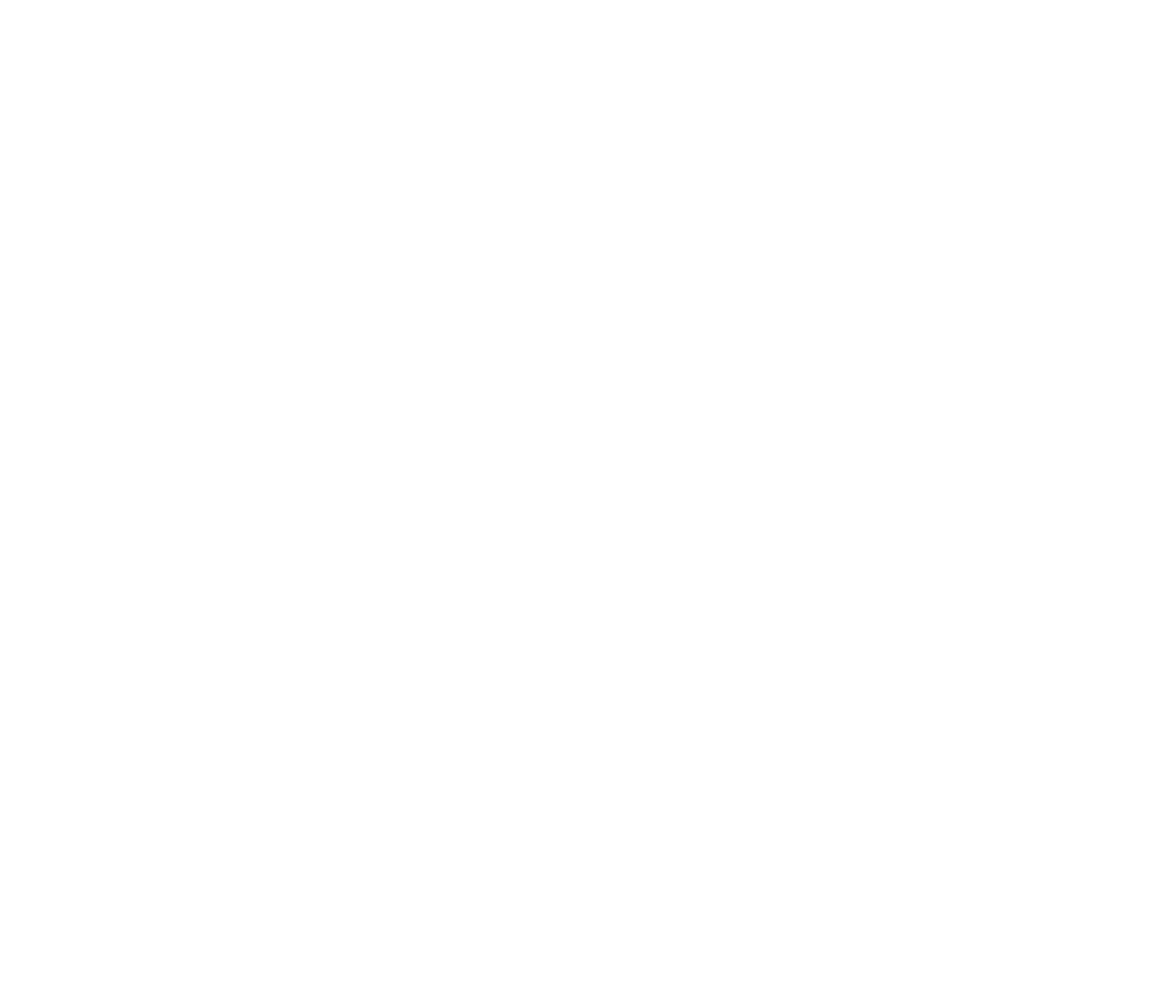
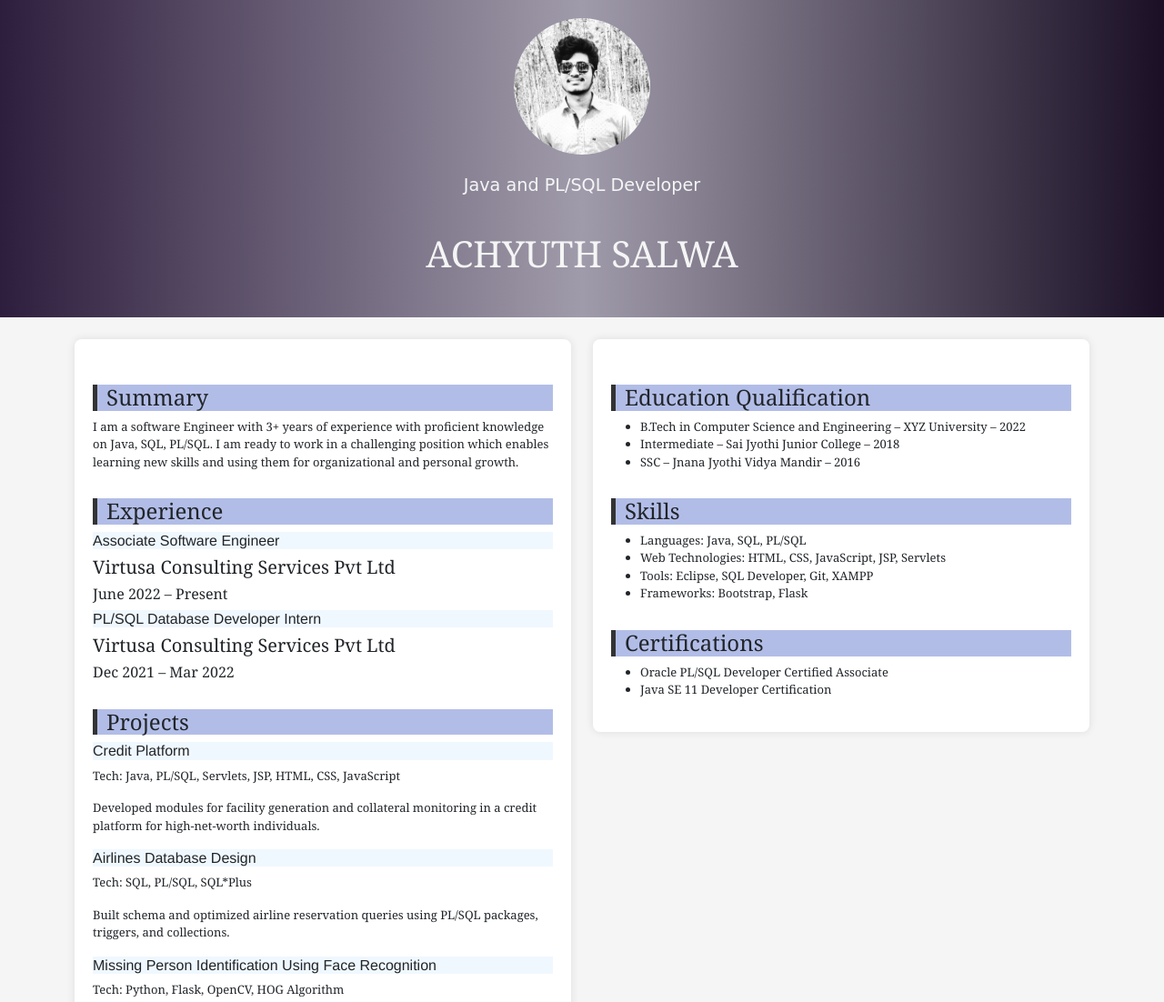
Before and after one commit to AchyuthSalwa/Achyuth_portfolio, a plain HTML site: page AchuResume.html in a window 1280 px wide. Shown: the top 1102 px of the page at 91% size. Before the commit the page ends 800 px from the top, so only its background shows below. Drawn offline with nearby package versions, Linux system fonts and the light colour scheme.

Commit message:
upadated files

```diff
--- a/AchuResume.html
+++ b/AchuResume.html
@@ -0,0 +1,156 @@
+<!DOCTYPE html>
+<html lang="en">
+<head>
+    <meta charset="UTF-8">
+    <meta name="viewport" content="width=device-width, initial-scale=1.0">
+    <title>Achu Resume</title>
+    <link href="https://cdn.jsdelivr.net/npm/bootstrap@5.3.2/dist/css/bootstrap.min.css" rel="stylesheet">
+    <style>
+        body {
+            background-color: #f5f5f5;
+            font-family : Georgia, 'Times New Roman', Times, serif;
+            font-size: small;
+        }
+
+        #name {
+            font-size: 2.5rem;
+            margin: 0;
+            /* background-color: rgba(25, 12, 36, 0.877); */
+            color: whitesmoke;
+            text-align: center;
+            padding: 20px 0;
+            font-family :Georgia, 'Times New Roman', Times, serif;
+        }
+
+        #job-title {
+            color: whitesmoke;
+            font-size: 1.2rem;
+            font-family: cursive;
+            text-align: center;
+            padding: 10px;
+        }
+
+        .main-header {
+            /* background-color: rgba(25, 12, 36, 0.877); */
+            display: flex;
+            flex-direction: column;
+            align-items: center;
+            padding: 20px;
+            background: linear-gradient(to right, #2e1e3e, #a09baa, #1a0f25); /* Violet gradient */
+        }
+
+        .profile-img {
+            width: 150px;
+            height: 150px;
+            border-radius: 50%;
+            object-fit: cover;
+            margin-bottom: 10px;
+        }
+
+        h2 {
+            border-left: 5px solid #333;
+            padding-left: 10px;
+            margin-top: 30px;
+            font-size: 1.5rem;
+            background-color: #b2bde7;
+        }
+
+        h4{
+            background-color: aliceblue;
+            font-size:medium;
+            font-family: 'Franklin Gothic Medium', 'Arial Narrow', Arial, sans-serif;
+        }
+
+        .content-section {
+            padding: 20px;
+            background-color: #ffffff;
+            margin-bottom: 20px;
+            border-radius: 8px;
+            box-shadow: 0 0 10px rgba(0,0,0,0.1);
+        }
+
+        @media (max-width: 767px) {
+            #name {
+                font-size: 1.8rem;
+            }
+
+            .main-header {
+                padding: 10px;
+            }
+
+            .content-section {
+                padding: 15px;
+            }
+        }
+    </style>
+</head>
+<body>
+    <header class="main-header">
+        <img src="./image/AchuPic2.jpg" alt="my profile" class="profile-img">
+        <div id="job-title">Java and PL/SQL Developer</div>
+        <div id="name">ACHYUTH SALWA</div>
+    </header>
+
+    <div class="container mt-4">
+        <div class="row">
+            <div class="col-md-6">
+                <div class="content-section">
+                    <h2>Summary</h2>
+                    <p>I am a software Engineer with 3+ years of experience with proficient knowledge on Java, SQL, PL/SQL. I am ready to work in a challenging position which enables learning new skills and using them for organizational and personal growth.</p>
+
+                    <h2>Experience</h2>
+                    <h4>Associate Software Engineer</h4>
+                    <h5>Virtusa Consulting Services Pvt Ltd</h5>
+                    <h6>June 2022 – Present</h6>
+
+                    <h4>PL/SQL Database Developer Intern</h4>
+                    <h5>Virtusa Consulting Services Pvt Ltd</h5>
+                    <h6>Dec 2021 – Mar 2022</h6>
+
+                    <h2>Projects</h2>
+                    <h4>Credit Platform</h4>
+                    <p>Tech: Java, PL/SQL, Servlets, JSP, HTML, CSS, JavaScript</p>
+                    <p>Developed modules for facility generation and collateral monitoring in a credit platform for high-net-worth individuals.</p>
+
+                    <h4>Airlines Database Design</h4>
+                    <p>Tech: SQL, PL/SQL, SQL*Plus</p>
+                    <p>Built schema and optimized airline reservation queries using PL/SQL packages, triggers, and collections.</p>
+
+                    <h4>Missing Person Identification Using Face Recognition</h4>
+                    <p>Tech: Python, Flask, OpenCV, HOG Algorithm</p>
+                    <p>Implemented facial recognition to detect missing persons from CCTV feeds and enable user-assisted reporting.</p>
+
+                    <h4>Student Profile Management System</h4>
+                    <p>Tech: PHP, XAMPP, HTML, CSS, Bootstrap</p>
+                    <p>Created a centralized web portal for managing student academic profiles and semester results with admin access.</p>
+                </div>
+            </div>
+
+            <div class="col-md-6">
+                <div class="content-section">
+                    <h2>Education Qualification</h2>
+                    <ul>
+                        <li>B.Tech in Computer Science and Engineering – XYZ University – 2022</li>
+                        <li>Intermediate – Sai Jyothi Junior College – 2018</li>
+                        <li>SSC – Jnana Jyothi Vidya Mandir  – 2016</li>
+                    </ul>
+
+                    <h2>Skills</h2>
+                    <ul>
+                        <li>Languages: Java, SQL, PL/SQL</li>
+                        <li>Web Technologies: HTML, CSS, JavaScript, JSP, Servlets</li>
+                        <li>Tools: Eclipse, SQL Developer, Git, XAMPP</li>
+                        <li>Frameworks: Bootstrap, Flask</li>
+                    </ul>
+
+                    <h2>Certifications</h2>
+                    <ul>
+                        <li>Oracle PL/SQL Developer Certified Associate</li>
+                        <li>Java SE 11 Developer Certification</li>
+                    </ul>
+                </div>
+            </div>
+        </div>
+    </div>
+</body>
+</html>
```
Also changed, not shown: index.html (+12 -15 lines).
